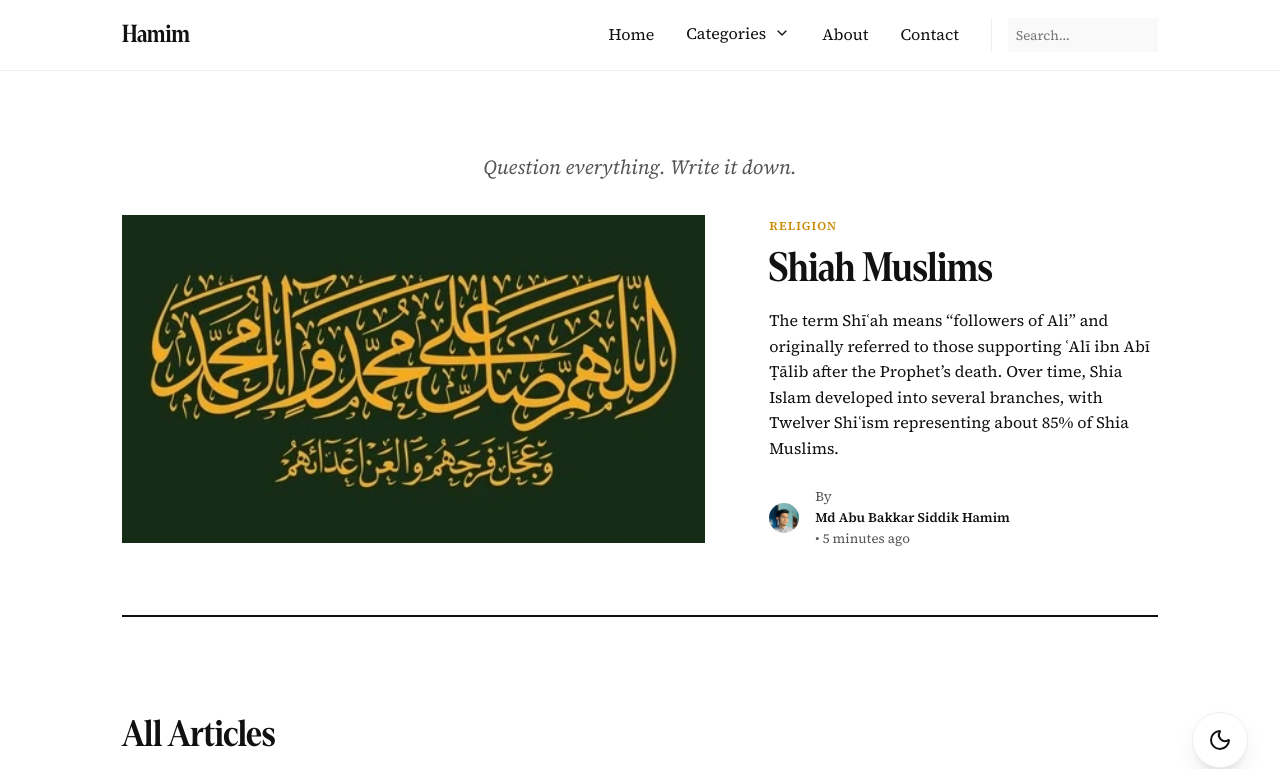
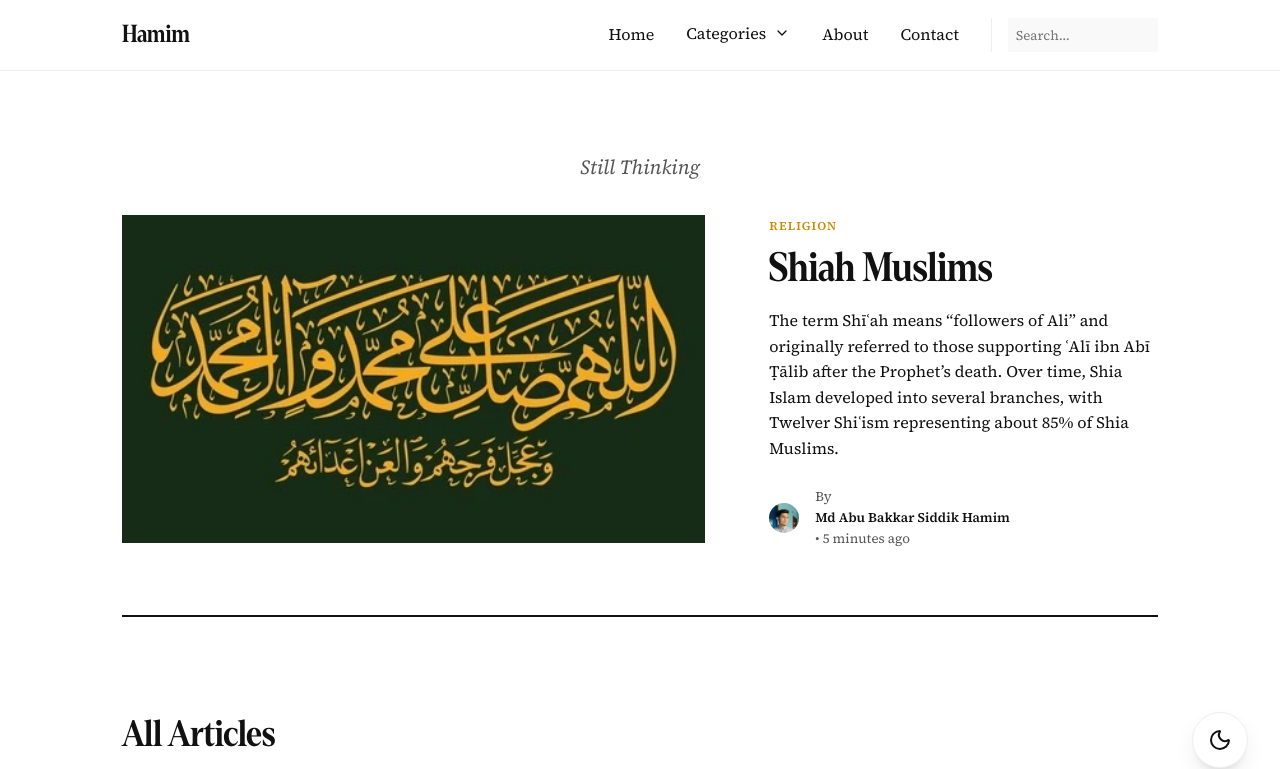
Before and after one commit to thesiddikhamim/blog, a website: page index.html in a window 1280 px wide. Shown: the top 769 px of the page. Drawn offline with nearby package versions, Linux system fonts and the light colour scheme; a web font is replaced by a local one.

Commit message:
changing slogan

```diff
--- a/index.html
+++ b/index.html
@@ -4,7 +4,7 @@
 <head>
     <meta charset="UTF-8">
     <meta name="viewport" content="width=device-width, initial-scale=1.0">
-    <title>Md Abu Bakkar Siddik Hamim | Question everything. Write it down.</title>
+    <title>Md Abu Bakkar Siddik Hamim | Still Thinking</title>
     <!-- Google Fonts -->
     <link rel="preconnect" href="https://fonts.googleapis.com">
     <link rel="preconnect" href="https://fonts.gstatic.com" crossorigin>
@@ -38,7 +38,7 @@
 
     <main class="container">
         <div id="home-view">
-            <p class="tagline">Question everything. Write it down.</p>
+            <p class="tagline">Still Thinking</p>
 
             <!-- Featured Section (Placeholder for latest) -->
             <section id="featured-post" style="margin-bottom: var(--spacing-xl);">
@@ -65,7 +65,7 @@
         style="margin-top: var(--spacing-xl); padding: var(--spacing-lg) 0; border-top: 1px solid var(--border); text-align: center; color: var(--text-secondary);">
         <div class="container">
             <h3 style="margin-bottom: 0.5rem;">Md Abu Bakkar Siddik Hamim</h3>
-            <p>Question everything. Write it down.</p>
+            <p>Still Thinking</p>
 
             <div id="footer-categories" class="footer-sidebar">
                 <!-- Populated by JS -->
```
Also changed, not shown: about/index.html (+1 -1 lines), contact/index.html (+1 -1 lines), post/index.html (+1 -1 lines), README.md.
